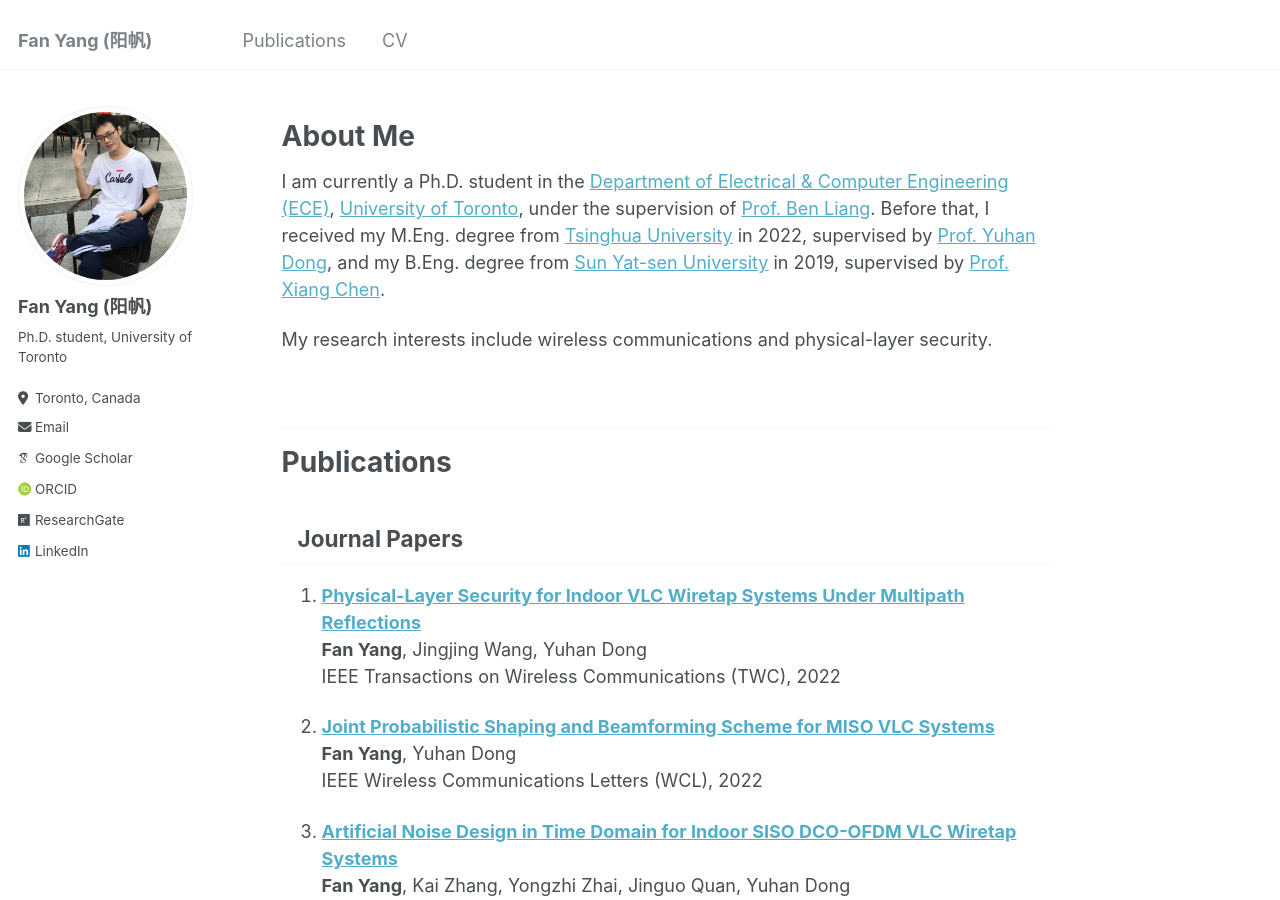
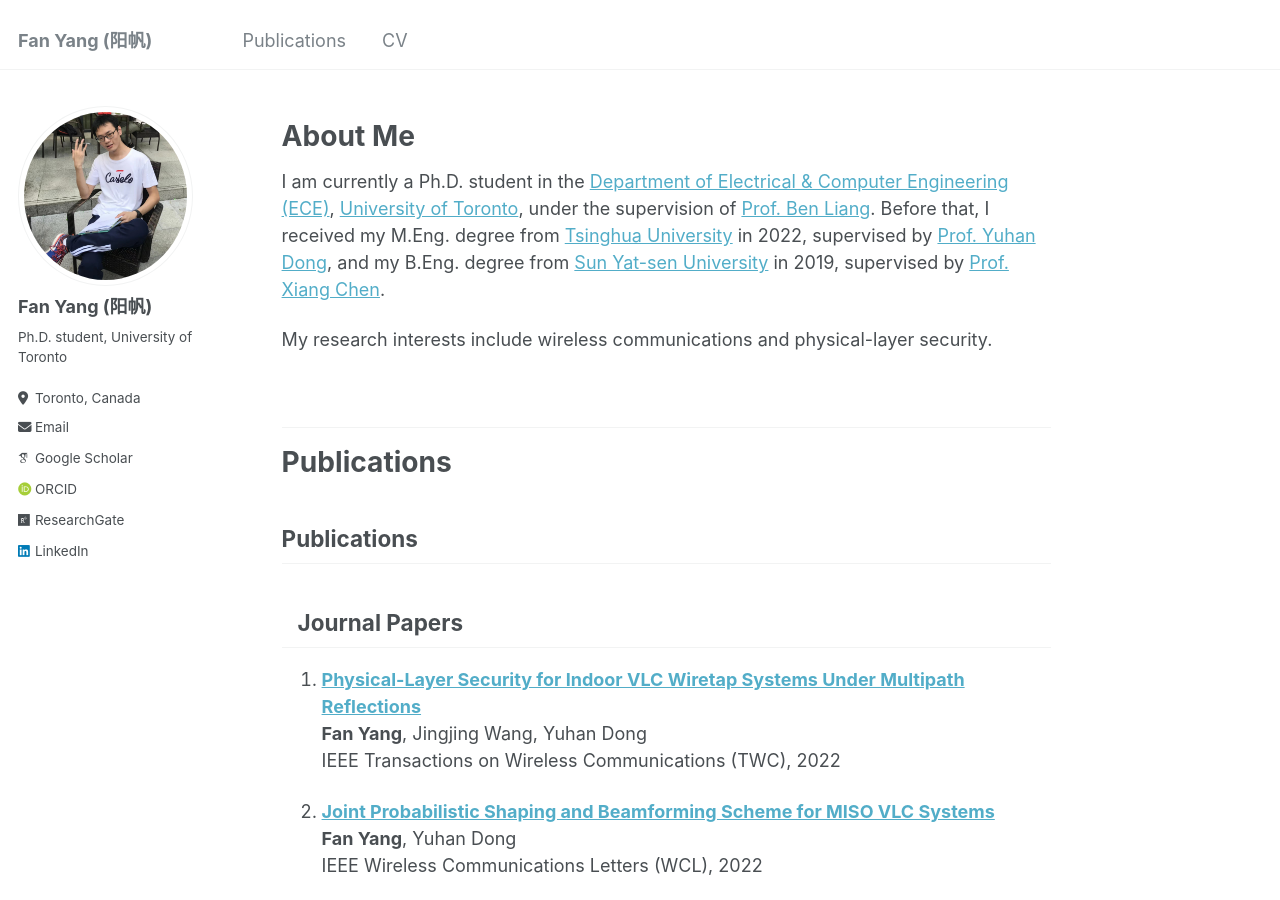
Before and after one commit to fanyang-uoft/fanyang-uoft.github.io, a Jekyll site: the page built from _pages/about.md, in a window 1280 px wide and 900 px high. Built offline with Jekyll 4.4.1, drawn with Linux system fonts in a browser that asks for light colours; some web fonts are replaced.

Commit message:
Update about.md

```diff
--- a/_pages/about.md
+++ b/_pages/about.md
@@ -19,6 +19,7 @@ My research interests include wireless communications and physical-layer securit
 
 Publications
 ===========
+## <a id="publications"></a>Publications
 
 &nbsp;&nbsp; Journal Papers
 --------------
```
